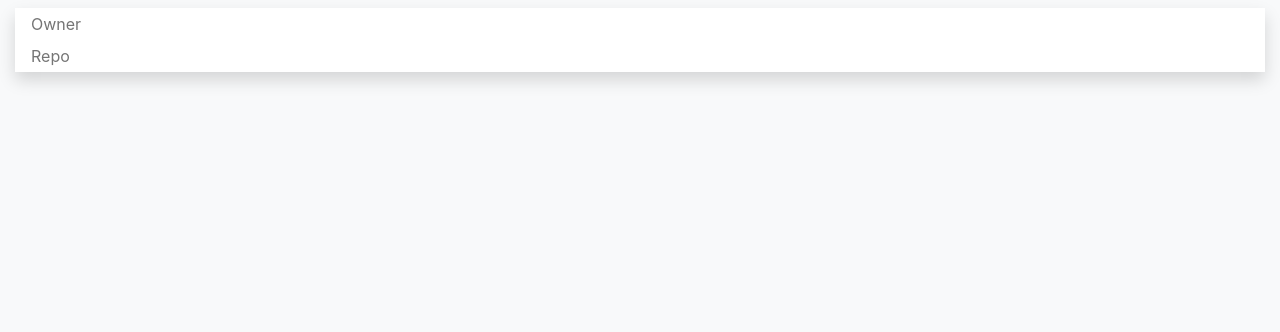
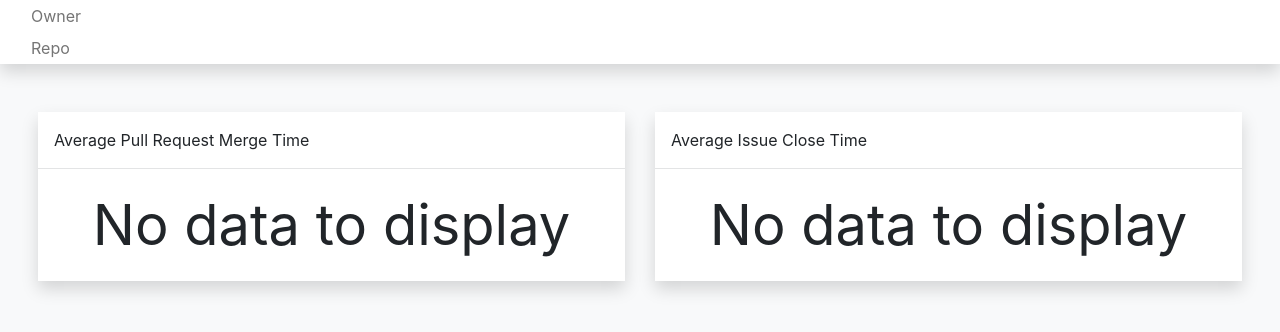
Before and after one commit to Masterfoni/startup-booster-gitboard, a React (Create React App) app: page / in a window 1280 px wide. Shown: the top 332 px of the page. Built offline with nearby package versions, Linux system fonts and the light colour scheme; no server answers.

Commit message:
Create text-card component to hold average times, starting interaction with searchcomponent

```diff
--- a/src/components/app/App.js
+++ b/src/components/app/App.js
@@ -1,14 +1,70 @@
 import React, { Component } from "react";
 import "./App.css";
 import RepoSearch from "../repo-search/RepoSearch";
+import TextCard from "../text-card/TextCard";
+import DateTimeUtils from "../../utils/date-time-utils";
 
 class App extends Component {
+  constructor(props) {
+    super(props);
+
+    this.state = {
+      averageMergeTimeText: null,
+      averageCloseTimeText: null
+    };
+  }
+
+  handleDataFetched = gitHubData => {
+    console.log("Data fetched!", gitHubData);
+    this.setState({
+      averageMergeTimeText: this.buildAverageTimeText(
+        gitHubData.averagePullRequestMergeTime
+      ),
+      averageCloseTimeText: this.buildAverageTimeText(
+        gitHubData.averageIssueCloseTime
+      )
+    });
+  };
+
+  buildAverageTimeText(totalMiliseconds) {
+    const totalDaysHoursMinutes = DateTimeUtils.getTotalDaysHoursMinutes(
+      totalMiliseconds
+    );
+
+    return (
+      totalDaysHoursMinutes.days +
+      "days " +
+      totalDaysHoursMinutes.hours +
+      "h" +
+      totalDaysHoursMinutes.minutes +
+      "m"
+    );
+  }
+
   render() {
     return (
       <div className="App">
         <div className="container-fluid bg-light">
-          <div className="shadow mt-2 bg-white">
-            <RepoSearch />
+          <div className="row shadow mb-4 bg-white">
+            <div className="col-md-12">
+              <RepoSearch onDataFetched={this.handleDataFetched} />
+            </div>
+          </div>
+
+          <div className="row ml-2 mr-2 mb-4">
+            <div className="col-md-6">
+              <TextCard
+                titleText={"Average Pull Request Merge Time"}
+                bodyText={this.state.averageMergeTimeText}
+              />
+            </div>
+
+            <div className="col-md-6">
+              <TextCard
+                titleText={"Average Issue Close Time"}
+                bodyText={this.state.averageCloseTimeText}
+              />
+            </div>
           </div>
         </div>
       </div>
--- a/src/components/repo-search/RepoSearch.js
+++ b/src/components/repo-search/RepoSearch.js
@@ -26,7 +26,11 @@ class RepoSearch extends Component {
 
   handleRepoChange = event => this.setState({ repoValue: event.target.value });
 
-  handleSubmit(event) {
+  handleDataFetched = gitHubData => {
+    this.props.onDataFetched(gitHubData);
+  };
+
+  handleSubmit = event => {
     event.preventDefault();
 
     if (!this.state.ownerValue || !this.state.repoValue) {
@@ -73,15 +77,14 @@ class RepoSearch extends Component {
             var pullRequestList = this.getPullRequestList(result);
             var issueList = this.getIssueList(result);
 
-            console.log(
-              "Average issue close time: ",
-              this.calculateAverageIssueCloseTime(issueList)
-            );
-
-            console.log(
-              "Average pull request merge time: ",
-              this.calculateAveragePullRequestMergeTime(pullRequestList)
-            );
+            this.handleDataFetched({
+              averagePullRequestMergeTime: this.calculateAveragePullRequestMergeTime(
+                pullRequestList
+              ),
+              averageIssueCloseTime: this.calculateAverageIssueCloseTime(
+                issueList
+              )
+            });
 
             this.organizePullRequestsBySize(pullRequestList);
           }
@@ -92,7 +95,7 @@ class RepoSearch extends Component {
         }
       );
     }
-  }
+  };
 
   organizePullRequestsBySize(pullRequests) {
     this.setState({
@@ -127,7 +130,7 @@ class RepoSearch extends Component {
   }
 
   calculateAveragePullRequestMergeTime(pullRequests) {
-    return DateTimeUtils.getTotalDaysHoursMinutes(
+    return (
       pullRequests.reduce(
         (previousTime, pullRequest) =>
           previousTime +
@@ -141,7 +144,7 @@ class RepoSearch extends Component {
   }
 
   calculateAverageIssueCloseTime(issues) {
-    return DateTimeUtils.getTotalDaysHoursMinutes(
+    return (
       issues.reduce(
         (previousTime, issue) =>
           previousTime +
@@ -172,8 +175,6 @@ class RepoSearch extends Component {
 
   render() {
     return (
-      <div className="row">
-        <div className="col-md-12">
       <form onSubmit={this.handleSubmit}>
         <input
           placeholder="Owner"
@@ -191,8 +192,6 @@ class RepoSearch extends Component {
         />
         <input type="submit" value="Submit" hidden />
       </form>
-        </div>
-      </div>
     );
   }
 }
--- /dev/null
+++ b/src/components/text-card/TextCard.css
@@ -0,0 +1,15 @@
+.text-card-head {
+  line-height: 3.5em;
+  margin-top: 24px;
+  text-align: left;
+  margin-left: 1em;
+  vertical-align: middle;
+}
+
+.text-card-body {
+  text-align: center;
+  vertical-align: middle;
+  line-height: 2em;
+  font-size: 3.5em;
+  border-top: 1px ridge #e3e4e5;
+}
--- /dev/null
+++ b/src/components/text-card/TextCard.js
@@ -0,0 +1,31 @@
+import React, { Component } from "react";
+import "./TextCard.css";
+
+class TextCard extends Component {
+  constructor(props) {
+    super(props);
+
+    this.state = {
+      isLoading: false
+    };
+  }
+
+  render() {
+    return (
+      <div className="shadow bg-white">
+        <div className="text-card-head">
+          <span className="text-head">
+            {this.props.titleText ? this.props.titleText : "No data to display"}
+          </span>
+        </div>
+        <div className="text-card-body">
+          <div>
+            {this.props.bodyText ? this.props.bodyText : "No data to display"}
+          </div>
+        </div>
+      </div>
+    );
+  }
+}
+
+export default TextCard;
```
Also changed, not shown: 1 other file (tests, documents, lock files or other folders). Lines whose indentation alone changed are shown as unchanged.
